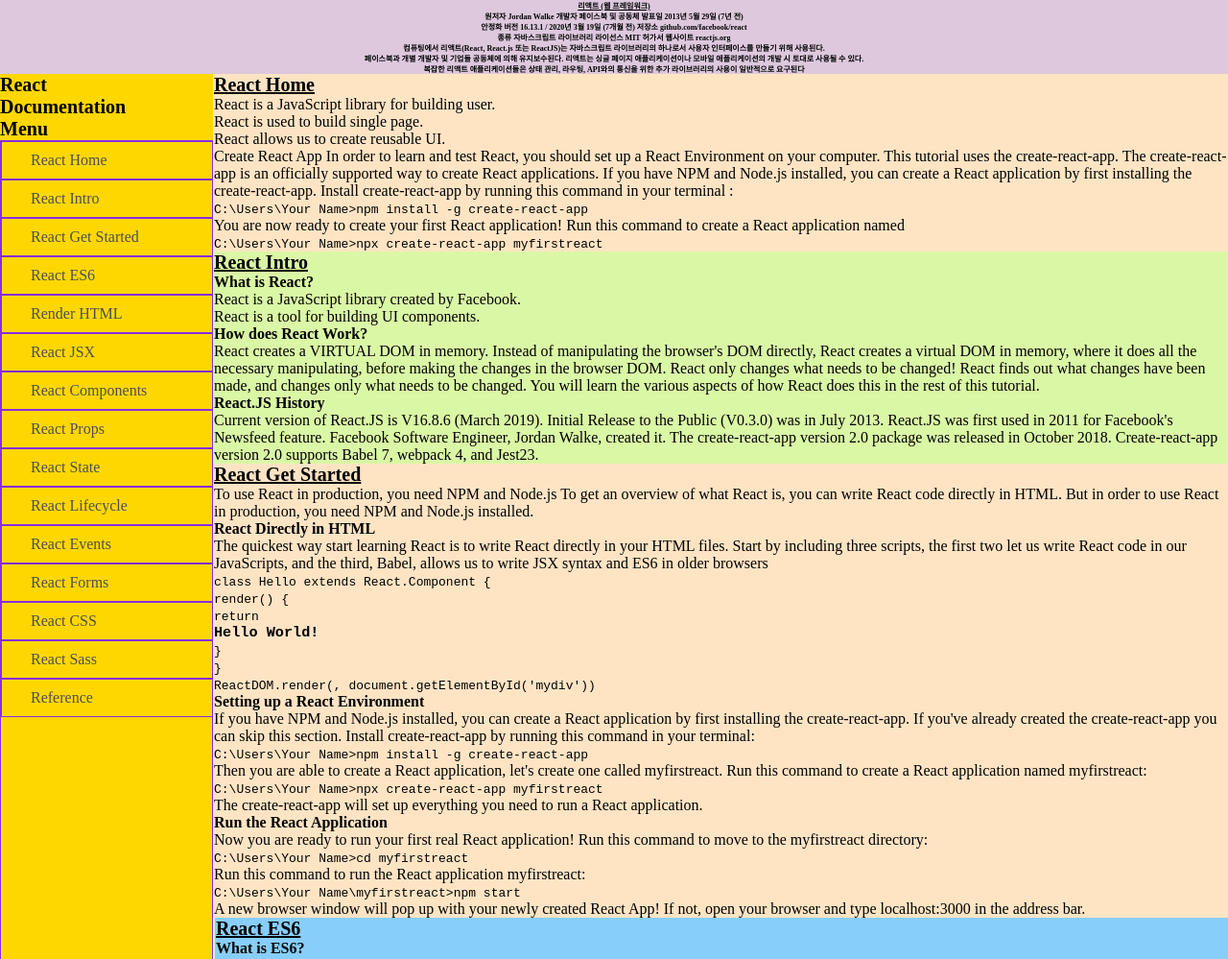
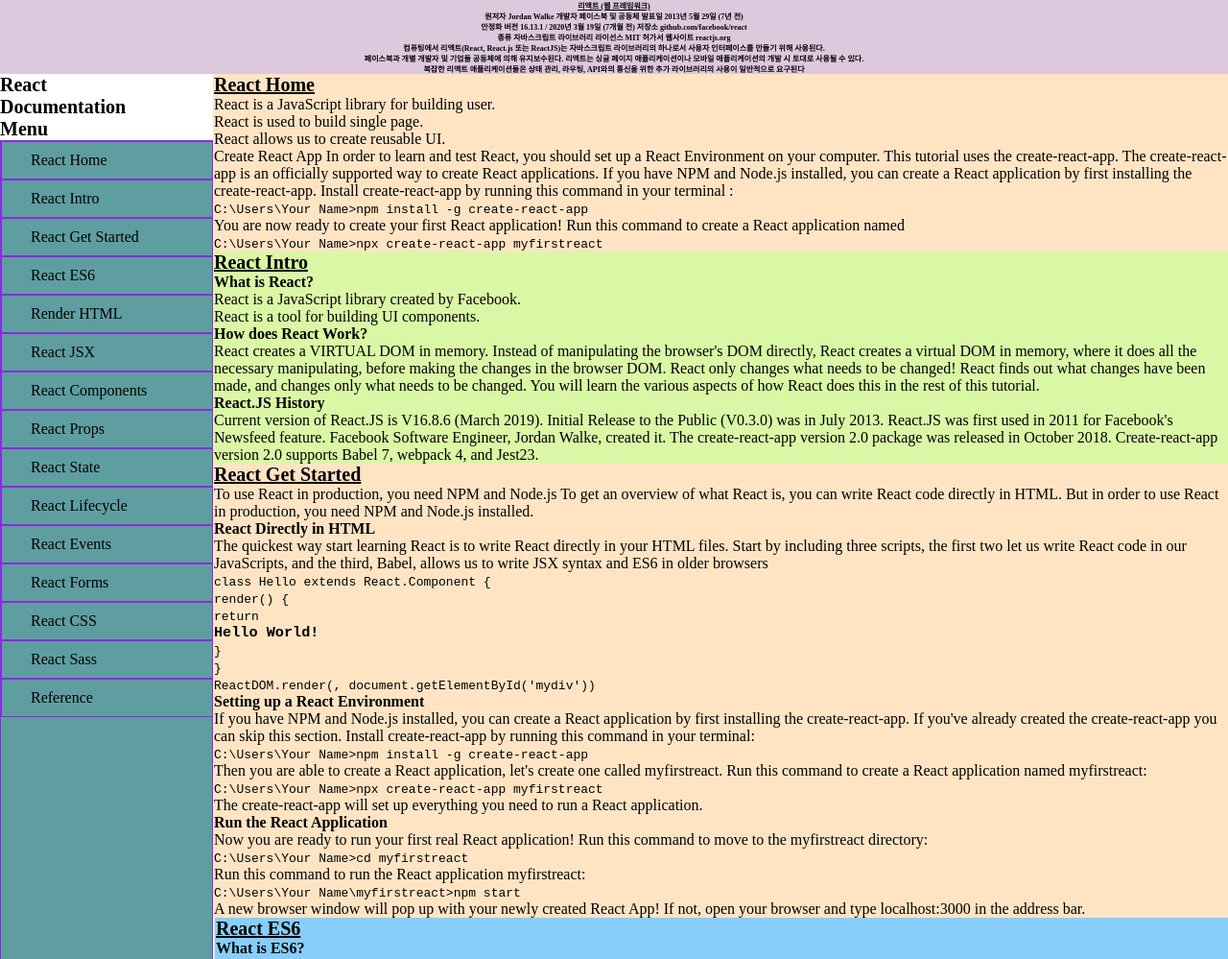
Before and after one commit to stevenlee4083/responsive_web_design, a plain HTML site: page 포폴-react-doc.html in a window 1280 px wide. Shown: the top 999 px of the page at 96% size. Drawn offline with Linux system fonts and the light colour scheme.

Commit message:
left navbar color area debug

```diff
--- a/포폴-react-doc.html
+++ b/포폴-react-doc.html
@@ -90,10 +90,18 @@
       list-style-type: none;
       width: 220px;
       border: 1px solid blueviolet;
+      background-color: cadetblue;
     }
 
     #navbar>ul>li {
       border: 1px solid blueviolet;
+      color: black;
+      font-weight: 400;
+    }
+
+    #navbar>ul>li>a {
+      color: black;
+      font-weight: 400;
     }
 
     .main-section {
@@ -173,7 +181,7 @@
       복잡한 리액트 애플리케이션들은 상태 관리, 라우팅, API와의 통신을 위한 추가 라이브러리의 사용이 일반적으로 요구된다</p>
   </header>
   <div id="container">
-    <nav id="navbar" style="background-color: gold;">
+    <nav id="navbar">
       <header> React <br> Documentation <br> Menu</header>
       <ul>
         <li><a class="nav-link" href="#React_Home">React Home</a></li>
```
